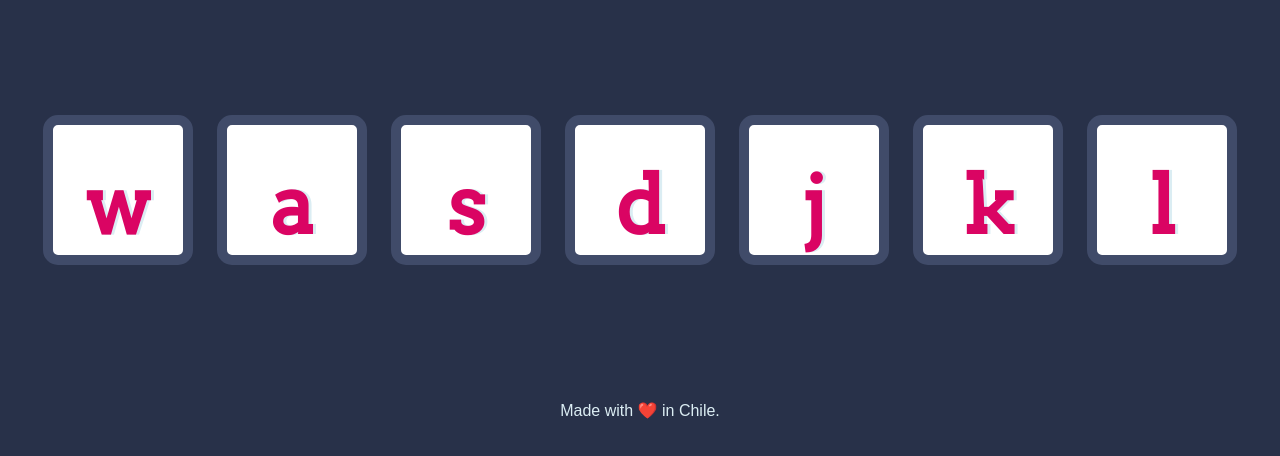
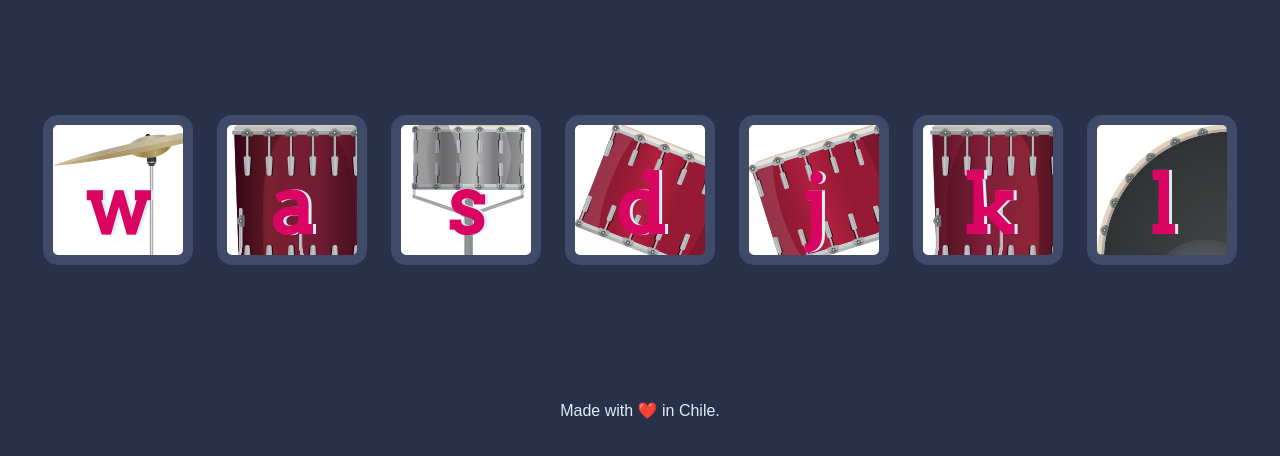
Before and after one commit to nicolasmaximilian0/drum-practice, a plain HTML site: page index.html in a window 1280 px wide. Shown: the part 174-630 px from the top of the page. Drawn offline with Linux system fonts and the light colour scheme.

Commit message:
Update styles.css

```diff
--- a/styles.css
+++ b/styles.css
@@ -17,31 +17,31 @@ footer {
 }
 
 .w {
-background-image: url(images/crash.png);
+background-image: url(imagenes/crash.png);
 }
 
 .a {
-background-image: url(images/tom4.png);
+background-image: url(imagenes/tom4.png);
 }
 
 .s {
-background-image: url(images/snare.png);
+background-image: url(imagenes/snare.png);
 }
 
 .d {
-background-image: url(images/tom1.png);
+background-image: url(imagenes/tom1.png);
 }
 
 .j {
-background-image: url(images/tom2.png);
+background-image: url(imagenes/tom2.png);
 }
 
 .k {
-background-image: url(images/tom3.png);
+background-image: url(imagenes/tom3.png);
 }
 
 .l {
-background-image: url(images/kick.png);
+background-image: url(imagenes/kick.png);
 }
 
 .set {
```
